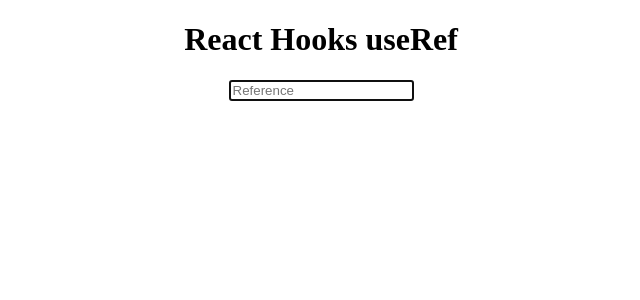
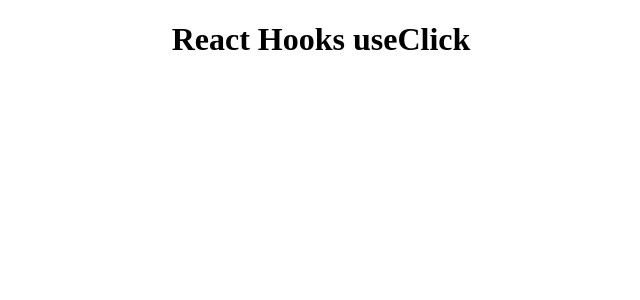
Before and after one commit to junyeong-dev/react-hooks, a React (Create React App) app: page / in a window 1280 px wide. Shown: the top 300 px of the page, without its empty margins (319-959 px from the left). Built offline with nearby package versions, Linux system fonts and the light colour scheme.

Commit message:
useClick

```diff
--- a/src/index.js
+++ b/src/index.js
@@ -2,15 +2,27 @@
 import ReactDOM from 'react-dom';
 import './App.css';
 
+const useClick = (onClick) => {
+    const element = useRef();
+    useEffect(() => {
+        if(element.current){
+            element.current.addEventListener("click", onClick);
+        }
+        return () => {
+            if(element.current){
+                element.current.removerEventListener("click", onClick);
+            }
+        }
+    }, []);
+    return element;
+}
+
 const App = () => {
-  // useRef : reference는 document.getElementById 처럼 component의 어떤 부분을 선택할 수 있는 방법
-  // 변수명은 아무거나 상관 없음
-  const input = useRef();
-  setTimeout(() => input.current.focus(), 3000);
+  const sayHello = () => console.log("Hello");
+  const title = useClick(sayHello);
   return (
   <div className="App">
-      <h1>React Hooks useRef</h1>
-      <input ref={ input } placeholder="Reference" />
+      <h1 ref={ title }>React Hooks useClick</h1>
   </div>
   );
 }
```
Also changed, not shown: src/useRef.js (added, +19 -0 lines).
